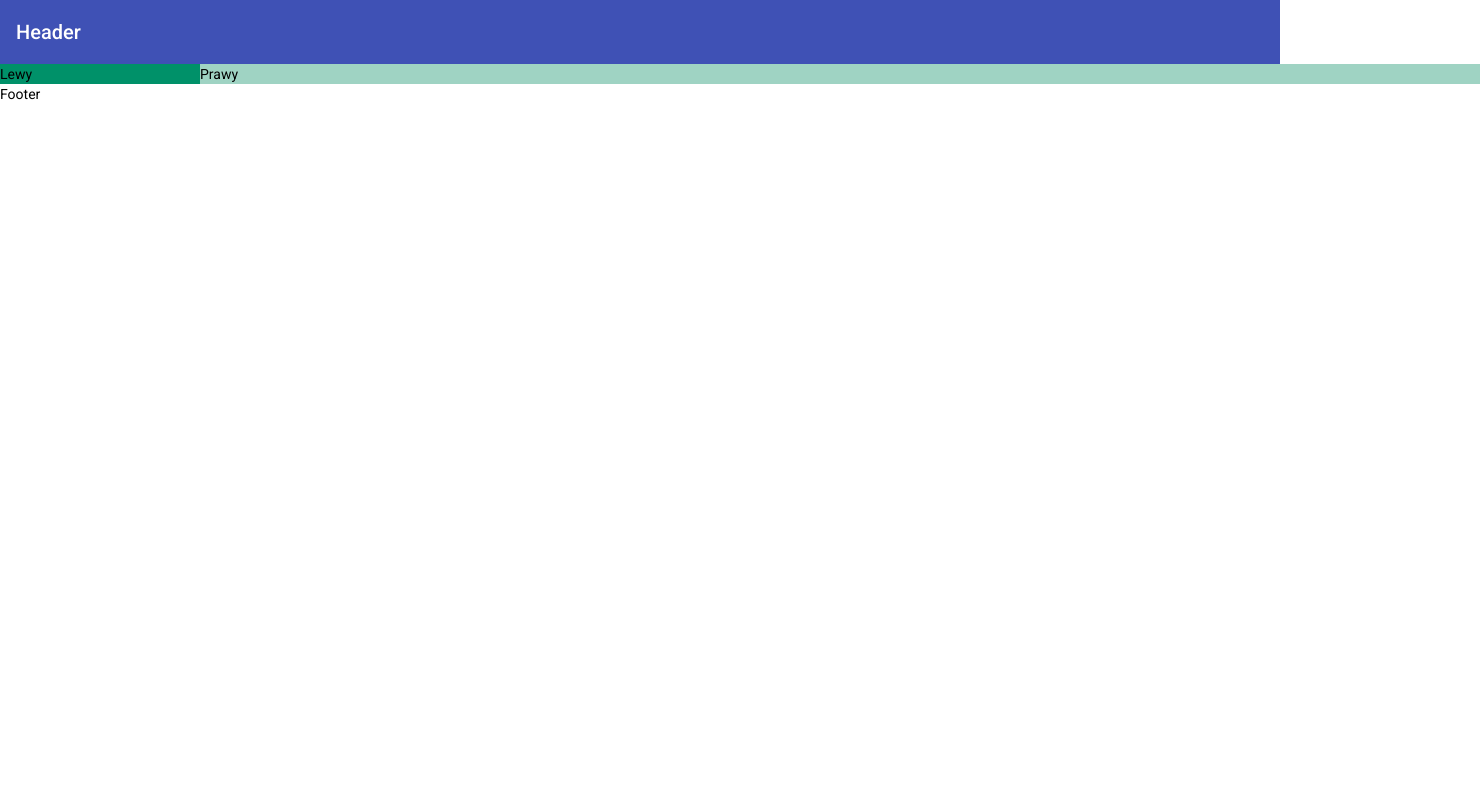
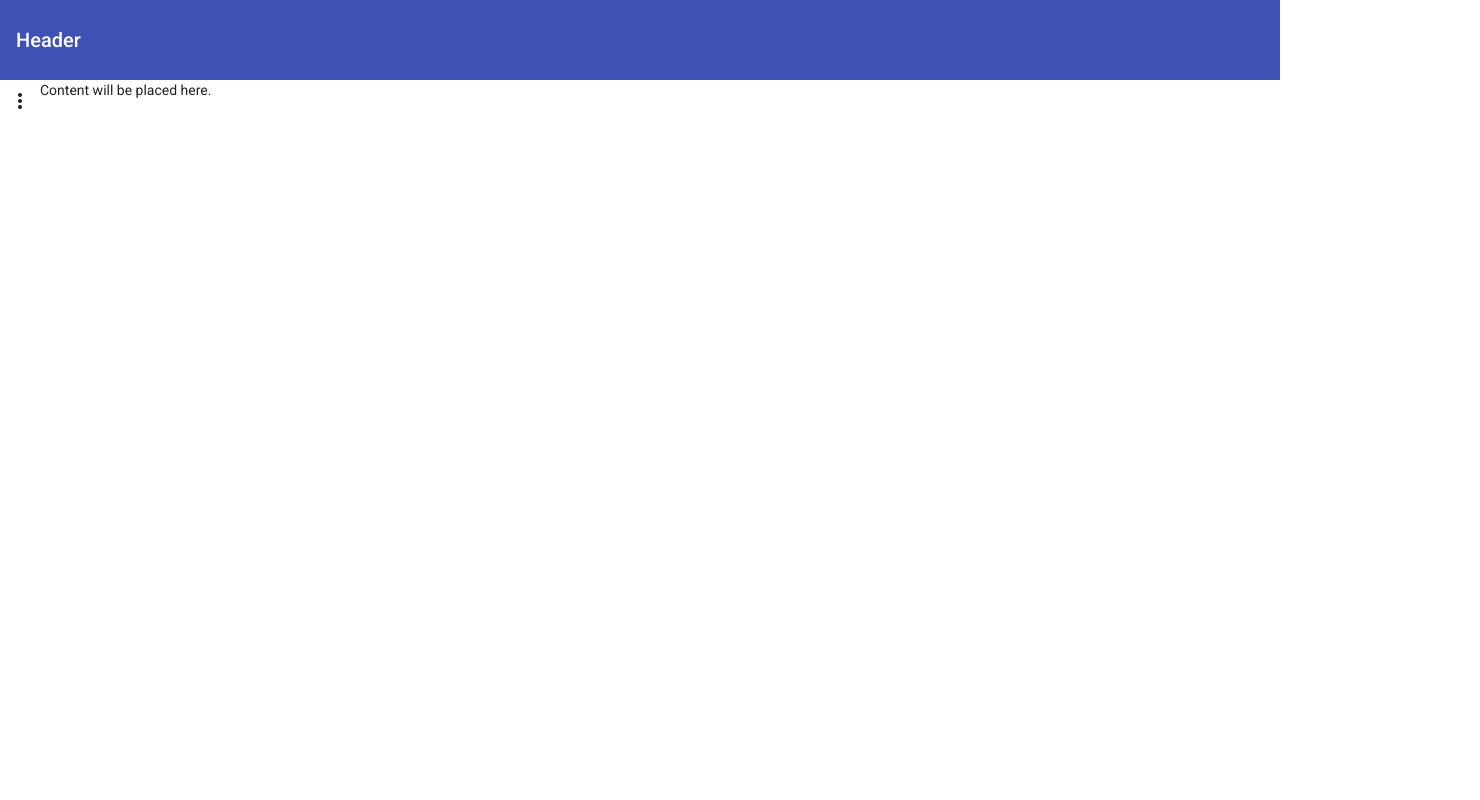
Before and after one commit to WMklMTU/AnguLayout, an Angular app: page / in a window 1280 px wide. Shown: the top 800 px of the page, 1480 px wide, since content can reach past the window. Built offline with nearby package versions, Linux system fonts and the light colour scheme.

Commit message:
first layout version

```diff
--- a/src/app/app.component.html
+++ b/src/app/app.component.html
@@ -1,15 +1,7 @@
 <div fxLayout="column" class="parent">
-  <mat-toolbar color="primary">Header</mat-toolbar>
-  <mat-sidenav-container autosize>
-    <mat-sidenav mode="side" opened>
-      <mat-sidenav-content>Text</mat-sidenav-content>
-      <p>Menu</p>
-      <button mat-raised-button>First option</button>
-    </mat-sidenav>
-  </mat-sidenav-container>
-  <div fxLayout="row" class="child">
-    <div fxFlex="200px" class="left">Lewy</div>
-    <div fxFlexFill class="right">Prawy</div>
+  <mat-toolbar class="child-header" color="primary">Header</mat-toolbar>
+  <div fxLayout="row" class="child-main" color="secondary" fxLayoutAlign="center stretch">
+    <div fxFlexFill class="main"><app-navigation></app-navigation></div>
   </div>
-  <div fxFlex class="footer">Footer</div>
+  <mat-toolbar class="child-footer" color="primary">Footer</mat-toolbar>
 </div>
--- a/src/app/app.component.scss
+++ b/src/app/app.component.scss
@@ -1,19 +1,12 @@
-.container {
-    margin: 10px;
-}
-
-.left {
-    background-color: #009169;
-}
-
-.item-2 {
-    background-color: #55b296;
-}
-
-.right {
-    background-color: #9fd3c3;
-}
-
-.mat-sidenav {
+.mat-drawer {
     width: 200px;
 }
+.child-main {
+    height: auto;
+}
+.child-header {
+    height: 80px;
+}
+.child-footer {
+    height: 40px;
+}
--- /dev/null
+++ b/src/app/navigation/navigation.component.html
@@ -0,0 +1,75 @@
+<mat-drawer-container class="nav-menu-container" autosize>
+  <mat-drawer #nav_menu class="side-navigation" mode="side">
+    <p>
+      <button
+        color="primary"
+        class="nav-button"
+        (click)="showFiller = !showFiller"
+        mat-raised-button
+      >
+        Toggle extra text
+      </button>
+    </p>
+    <p>
+      <button
+        color="primary"
+        class="nav-button"
+        (click)="showFiller = !showFiller"
+        mat-raised-button
+      >
+        Option 1
+      </button>
+    </p>
+    <p>
+      <button
+        color="primary"
+        class="nav-button"
+        (click)="showFiller = !showFiller"
+        mat-raised-button
+      >
+        Option 2
+      </button>
+    </p>
+    <p>
+      <button
+        color="primary"
+        class="nav-button"
+        (click)="showFiller = !showFiller"
+        mat-raised-button
+      >
+        Option 3
+      </button>
+    </p>
+    <p>
+      <button
+        color="primary"
+        class="nav-button"
+        (click)="showFiller = !showFiller"
+        mat-raised-button
+      >
+        Option 4
+      </button>
+    </p>
+    <p *ngIf="showFiller">Lorem, ipsum dolor sit amet consectetur.</p>
+    <p>
+      <mat-selection-list [multiple]="false">
+        <mat-list-option> Home </mat-list-option>
+        <mat-list-option> Option 1 </mat-list-option>
+        <mat-list-option> Option 2 </mat-list-option>
+        <mat-list-option> Option 3 </mat-list-option>
+      </mat-selection-list>
+    </p>
+  </mat-drawer>
+  <mat-drawer-content>
+    <div fxLayout="row" class="menu-icon-column">
+      <div style="width: auto">
+        <button mat-icon-button (click)="nav_menu.toggle()">
+          <mat-icon>more_vert</mat-icon>
+        </button>
+      </div>
+      <div style="background-color: white; width: 100%; min-height: 800px">
+        Content will be placed here.
+      </div>
+    </div>
+  </mat-drawer-content>
+</mat-drawer-container>
--- /dev/null
+++ b/src/app/navigation/navigation.component.scss
@@ -0,0 +1,18 @@
+.side-navigation {
+  padding: 10px;
+  width: auto;
+  align-items: center;
+  background-color: white;
+}
+
+.menu-icon-column {
+  background-color: white;
+}
+
+.nav-button {
+  width: 150px;
+}
+
+.nav-menu-container {
+  min-height: 300px;
+  }
--- /dev/null
+++ b/src/app/navigation/navigation.component.ts
@@ -0,0 +1,10 @@
+import { Component, OnInit } from '@angular/core';
+
+@Component({
+  selector: 'app-navigation',
+  templateUrl: './navigation.component.html',
+  styleUrls: ['./navigation.component.scss'],
+})
+export class NavigationComponent {
+  showFiller = false;
+}
```
Also changed, not shown: src/app/app.module.ts (+8 -2 lines), 1 other file (tests, documents, lock files or other folders).
